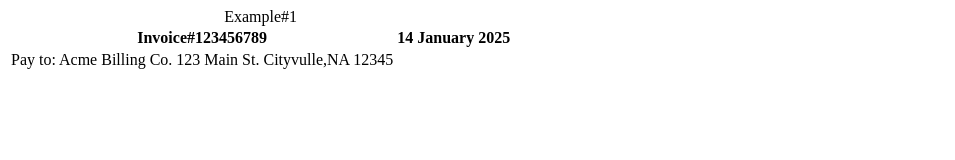
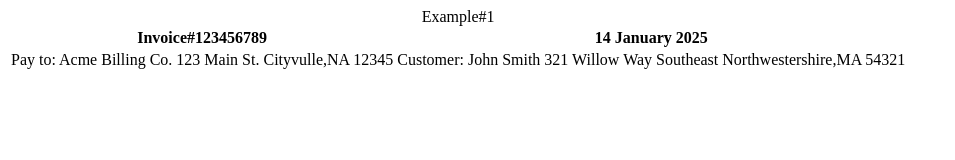
Before and after one commit to GuldanaBaktybekova/table-homework-9-10, a plain HTML site: page index.html in a window 1280 px wide. Shown: the whole page, without its empty margins (0-955 px from the left). Drawn offline with Linux system fonts and the light colour scheme.

Commit message:
Added td to index.html

```diff
--- a/index.html
+++ b/index.html
@@ -19,6 +19,11 @@
       123 Main St.
       Cityvulle,NA 12345
     </td>
+    <td>Customer:
+      John Smith
+      321 Willow Way
+      Southeast Northwestershire,MA 54321
+    </td>
   </tr>
 
 </table>
```
